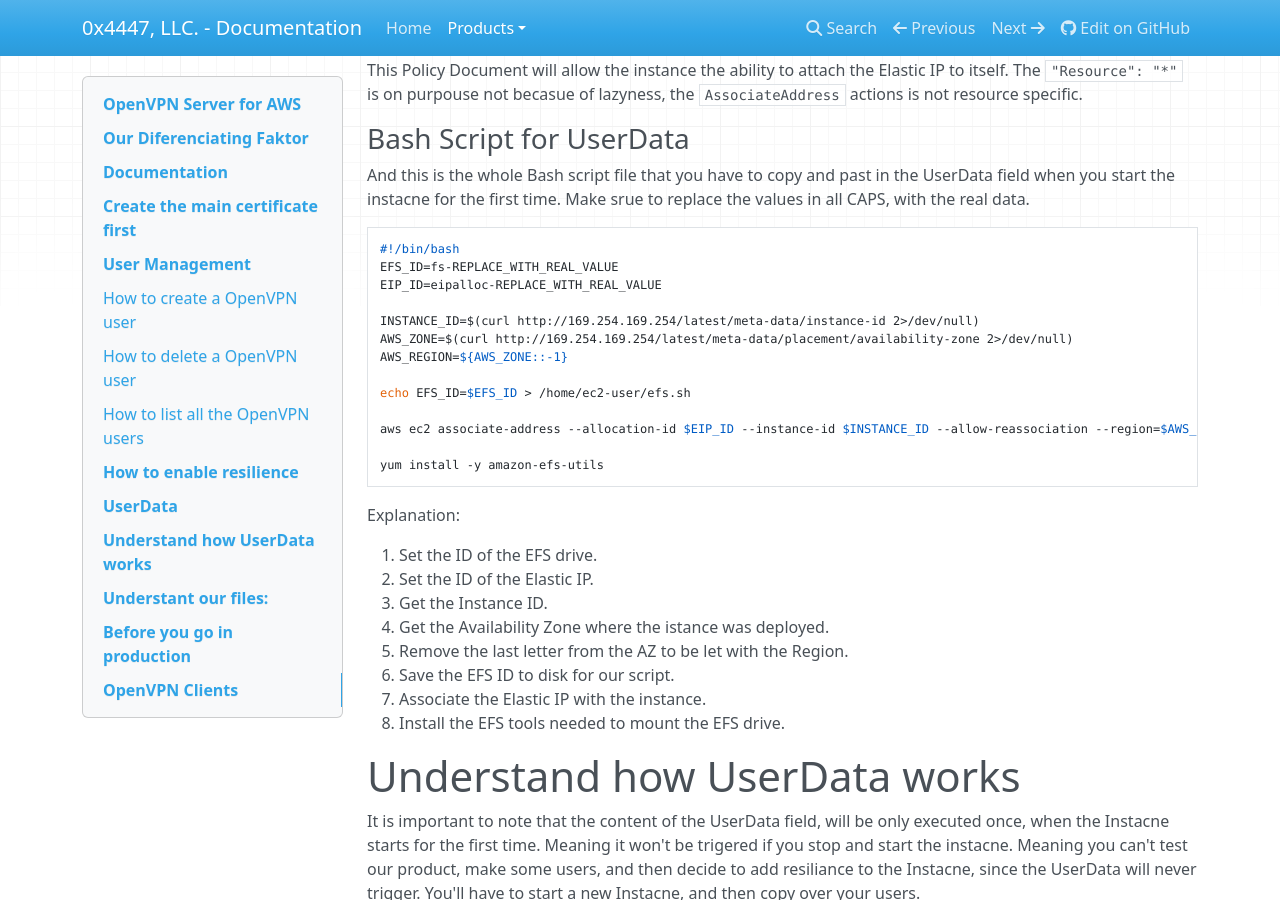
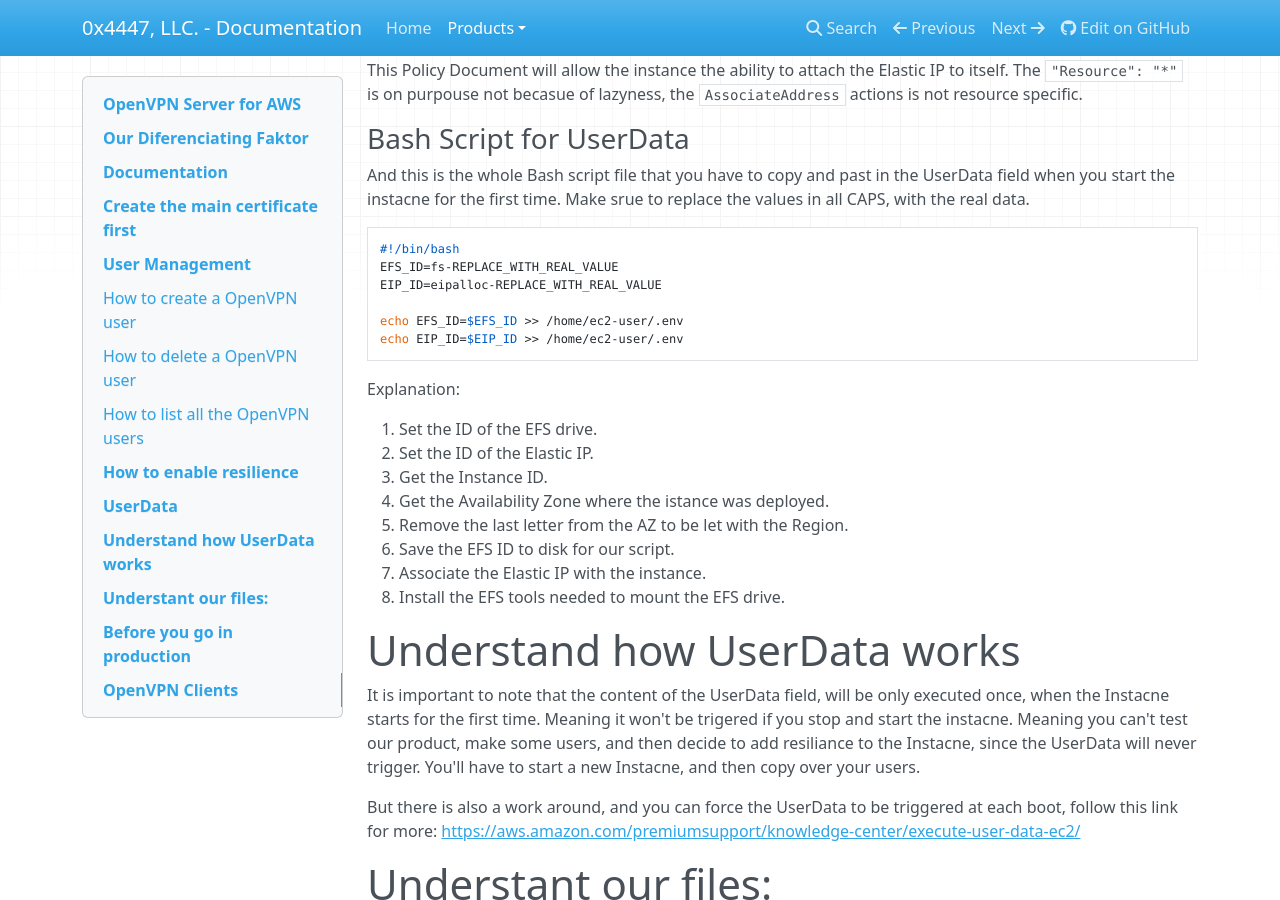
Before and after one commit to 0x4447-office/0x4447_webpage_documentation, an MkDocs documentation site: the page built from docs/products/cloud/aws-marketplace/openvpn-server.md, in a window 1280 px wide and 900 px high, scrolled down 2438 px. Built offline with MkDocs 1.6.1, drawn with Linux system fonts in a browser that asks for light colours; nearby versions of some CDN libraries.

Commit message:
Update openvpn-server.md

````diff
--- a/docs/products/cloud/aws-marketplace/openvpn-server.md
+++ b/docs/products/cloud/aws-marketplace/openvpn-server.md
@@ -104,15 +104,8 @@ And this is the whole Bash script file that you have to copy and past in the Use
 EFS_ID=fs-REPLACE_WITH_REAL_VALUE
 EIP_ID=eipalloc-REPLACE_WITH_REAL_VALUE
 
-INSTANCE_ID=$(curl http://169.254.169.254/latest/meta-data/instance-id 2>/dev/null)
-AWS_ZONE=$(curl http://169.254.169.254/latest/meta-data/placement/availability-zone 2>/dev/null)
-AWS_REGION=${AWS_ZONE::-1}
-
-echo EFS_ID=$EFS_ID > /home/ec2-user/efs.sh
-
-aws ec2 associate-address --allocation-id $EIP_ID --instance-id $INSTANCE_ID --allow-reassociation --region=$AWS_REGION
-
-yum install -y amazon-efs-utils
+echo EFS_ID=$EFS_ID >> /home/ec2-user/.env
+echo EIP_ID=$EIP_ID >> /home/ec2-user/.env
 ```
 
 Explanation:
````
